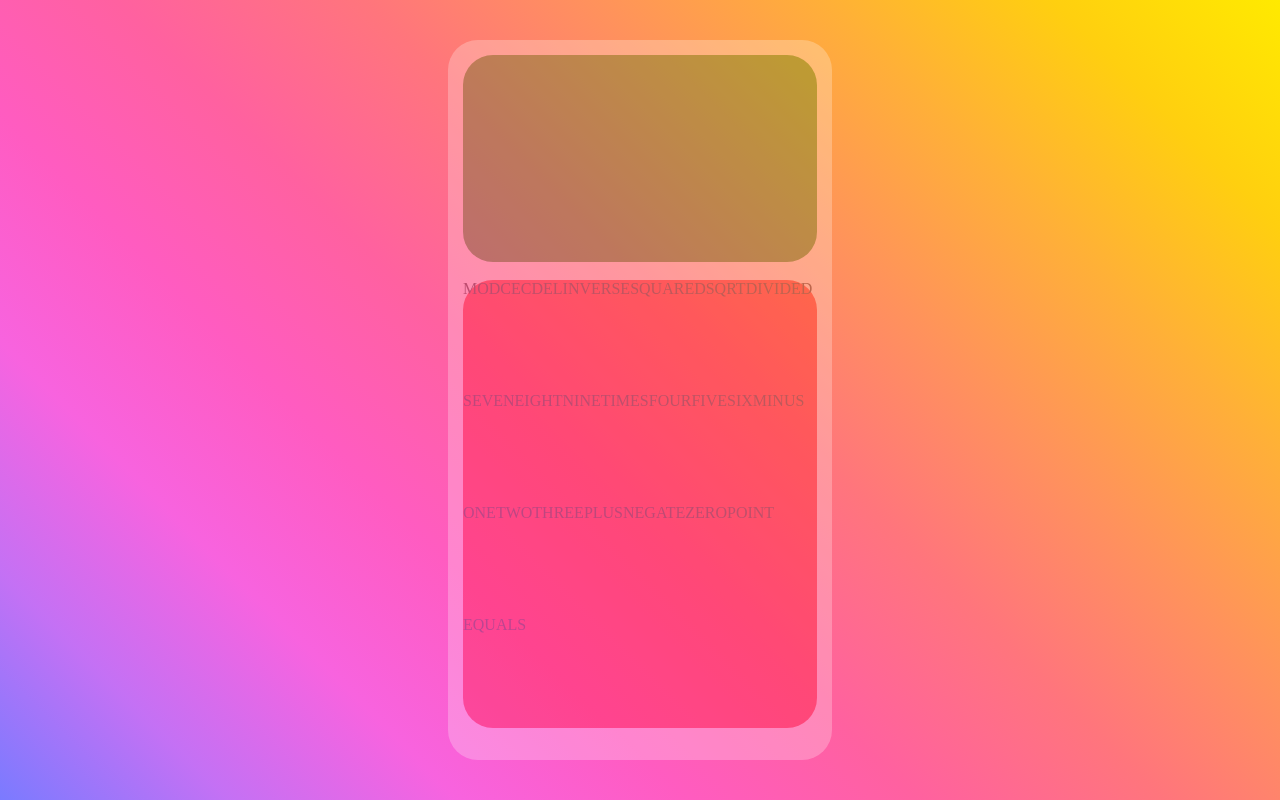
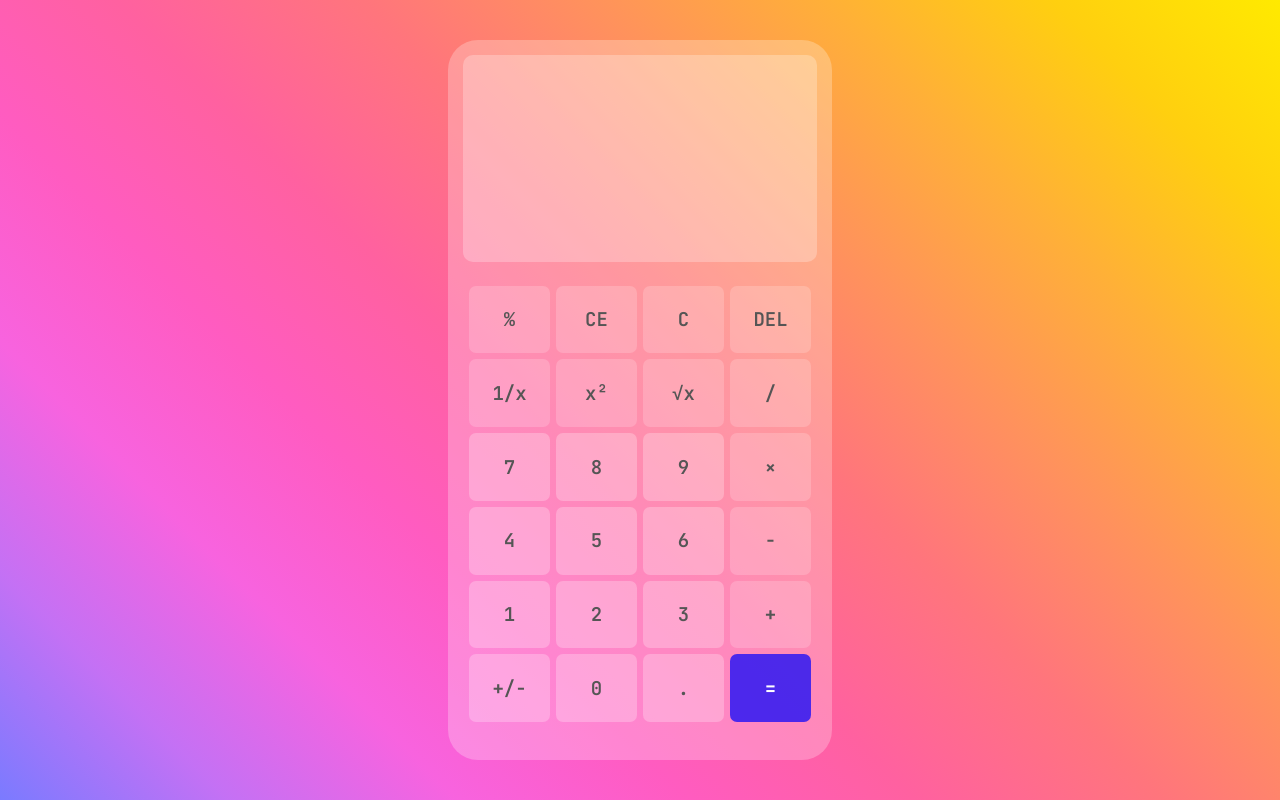
Before and after one commit to tiberiu1204/react-calculator, a React (Vite) app: page / in a window 1280 px wide. Built offline with nearby package versions, Linux system fonts and the light colour scheme.

Commit message:
Finished button UI

```diff
--- a/src/Button.css
+++ b/src/Button.css
@@ -1,3 +1,53 @@
+@import url('https://fonts.googleapis.com/css2?family=JetBrains+Mono:wght@600&display=swap');
+
+.calculator-button-wrapper {
+   width: 25%;
+   /* border: 1px solid black; */
+   padding: 3px;
+}
+
 .calculator-button {
+   width: 100%;
+   height: 100%;
+   display: flex;
+   align-items: center;
+   justify-content: center;
+   border-radius: 7px;
+   background-color: rgba(255, 255, 255, var(--opacity));
+   color: rgba(85, 85, 85, 1);
+   font-family: 'JetBrains Mono', monospace;
+   font-size: 19px;
+   font-weight: 600;
+   border: none;
+   /* border: 1px solid black; */
+   transition: all 200ms;
+}
 
+.white {
+   background-color: rgba(255, 255, 255, var(--opacity));
 }
+
+.white:hover {
+   background-color: rgba(255, 255, 255, calc(var(--opacity) + .15));
+}
+
+.grey {
+   background-color: rgba(255, 255, 255, calc(var(--opacity) - .07));
+}
+
+.grey:hover {
+   background-color: rgba(255, 255, 255, calc(var(--opacity) + .08));
+}
+
+.blue {
+   background-color: rgba(0, 0, 255, .7);
+   color: white;
+}
+
+.blue:hover {
+   opacity: 85%;
+}
+
+.calculator-button:active {
+   opacity: 60%;
+}
--- a/src/Button.tsx
+++ b/src/Button.tsx
@@ -1,38 +1,45 @@
 import "./Button.css";
 
 export enum ButtonType {
-  MOD = "MOD",
+  MOD = "%",
   CE = "CE",
   C = "C",
   DEL = "DEL",
-  INVERSE = "INVERSE",
-  SQUARED = "SQUARED",
-  SQURT = "SQRT",
-  DIVIDED = "DIVIDED",
-  SEVEN = "SEVEN",
-  EIGHT = "EIGHT",
-  NINE = "NINE",
-  TIMES = "TIMES",
-  FOUR = "FOUR",
-  FIVE = "FIVE",
-  SIX = "SIX",
-  MINUS = "MINUS",
-  ONE = "ONE",
-  TWO = "TWO",
-  THREE = "THREE",
-  PLUS = "PLUS",
-  NEGATE = "NEGATE",
-  ZERO = "ZERO",
-  POINT = "POINT",
-  EQUALS = "EQUALS",
+  INVERSE = "1/x",
+  SQUARED = "x²",
+  SQURT = "√x",
+  DIVIDED = "/",
+  SEVEN = "7",
+  EIGHT = "8",
+  NINE = "9",
+  TIMES = "×",
+  FOUR = "4",
+  FIVE = "5",
+  SIX = "6",
+  MINUS = "-",
+  ONE = "1",
+  TWO = "2",
+  THREE = "3",
+  PLUS = "+",
+  NEGATE = "+/-",
+  ZERO = "0",
+  POINT = ".",
+  EQUALS = "=",
 }
 
 interface Props {
+  color: "white" | "grey" | "blue";
   type: ButtonType;
 }
 
-export const Button = ({ type }: Props) => {
-  return <div className="calculator-button">{type}</div>;
+export const Button = ({ color, type }: Props) => {
+  return (
+    <div className="calculator-button-wrapper">
+      <button type="button" className={`calculator-button ${color}`}>
+        {type}
+      </button>
+    </div>
+  );
 };
 
 export default Button;
--- a/src/Calculator.css
+++ b/src/Calculator.css
@@ -1,10 +1,13 @@
+:root {
+   --opacity: .25;
+}
+
 .calculator {
    width: 30%;
    min-width: 360px;
    min-height: 720px;
    height: 80%;
-   background-color: white;
-   opacity: 25%;
+   background-color: rgba(255, 255, 255, var(--opacity));
    border-radius: 30px;
    padding: 15px;
 }
@@ -12,16 +15,17 @@
 .calculator-screen-wraper {
    width: 100%;
    height: 30%;
-   background-color: green;
-   border-radius: inherit;
+   background-color: rgba(255, 255, 255, var(--opacity));
+   border-radius: 10px;
    margin-bottom: 5%;
 }
 
 .calculator-buttons-wraper {
    width: 100%;
    height: 65%;
-   background-color: red;
-   border-radius: inherit;
+   background-color: transparent;
+   border-radius: 10px;
    display: flex;
    flex-wrap: wrap;
+   padding: 3px;
 }
--- a/src/Calculator.tsx
+++ b/src/Calculator.tsx
@@ -2,13 +2,28 @@ import "./Calculator.css";
 import { Button, ButtonType } from "./Button";
 
 const Calculator = () => {
-  const buttons = Object.values(ButtonType);
+  const buttons: ButtonType[] = Object.values(ButtonType);
+
+  const getColor: (index: number) => "white" | "grey" | "blue" = (index) => {
+    console.log(index);
+    const line: number = Math.floor(index / 4);
+    const collumn: number = index % 4;
+    if (line > 1 && collumn < 3) {
+      return "white";
+    } else if (index == 23) {
+      return "blue";
+    }
+    return "grey";
+  };
+
   return (
     <div className="calculator">
       <div className="calculator-screen-wraper"></div>
       <div className="calculator-buttons-wraper">
-        {buttons.map((item) => {
-          return <Button type={item} key={item}></Button>;
+        {buttons.map((item, index) => {
+          return (
+            <Button type={item} color={getColor(index)} key={item}></Button>
+          );
         })}
       </div>
     </div>
```
